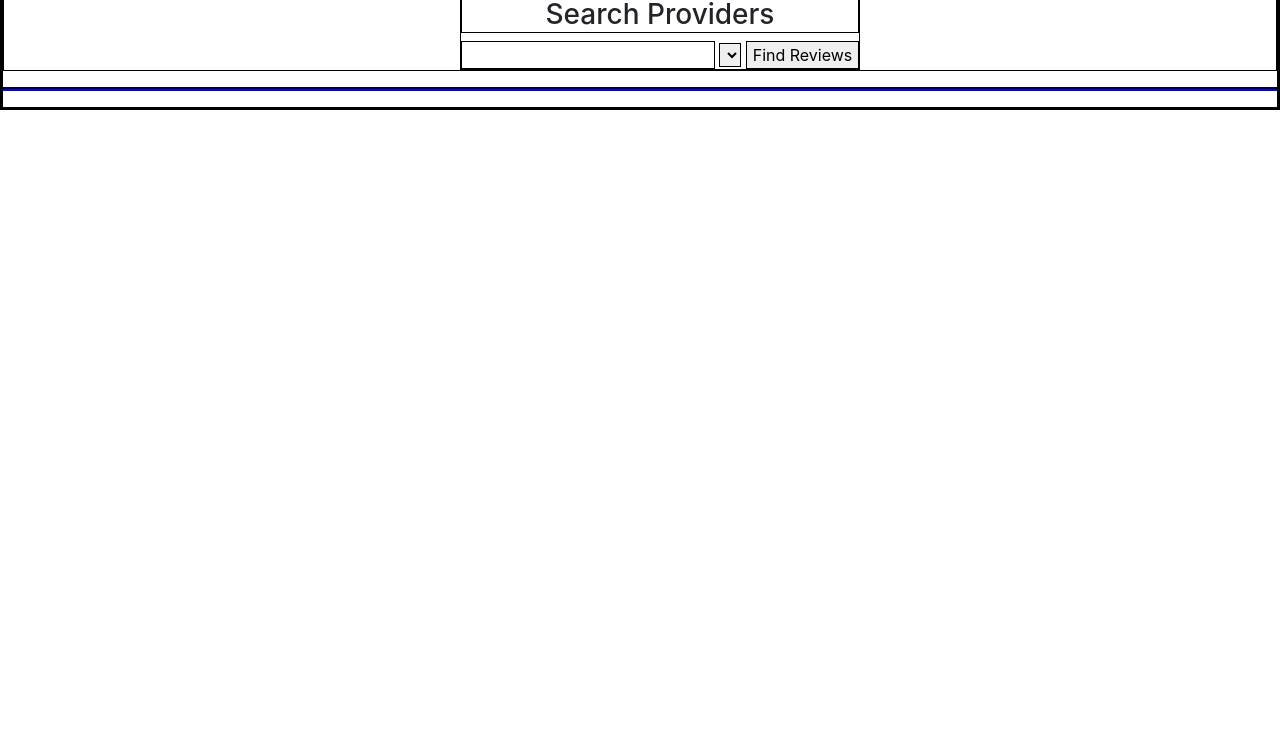
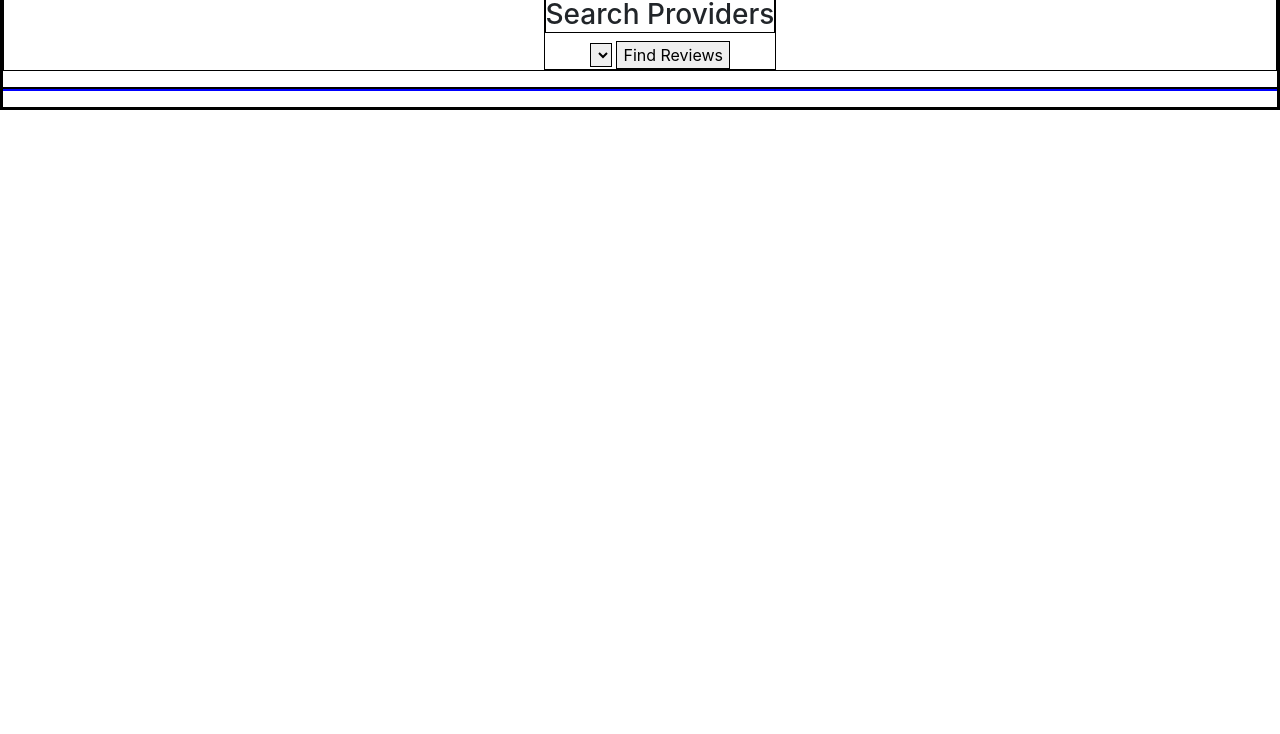
Before and after one commit to narissa-hajratalli/frontend-project-2, a plain HTML site: page index.html in a window 1280 px wide. Shown: the part 66-800 px from the top of the page. Drawn offline with nearby package versions, Linux system fonts and the light colour scheme; no server answers.

Commit message:
Updated read me

```diff
--- a/index.html
+++ b/index.html
@@ -17,9 +17,9 @@
     <h1>The Color of Care</h1>
     <div>
         <ul>
-            <div class="form">
+            <div class="search-form">
                 <h3>Search Providers</h3>
-                <input type=text name=name id="show-provider-dropdown"/>
+                <input type="hidden" name=name id="show-provider-dropdown"/>
                 <select name="provider" id="show-selected"></select>
                 <button id="find-button">Find Reviews</button>
             </div>
```
Also changed, not shown: 1 other file.
